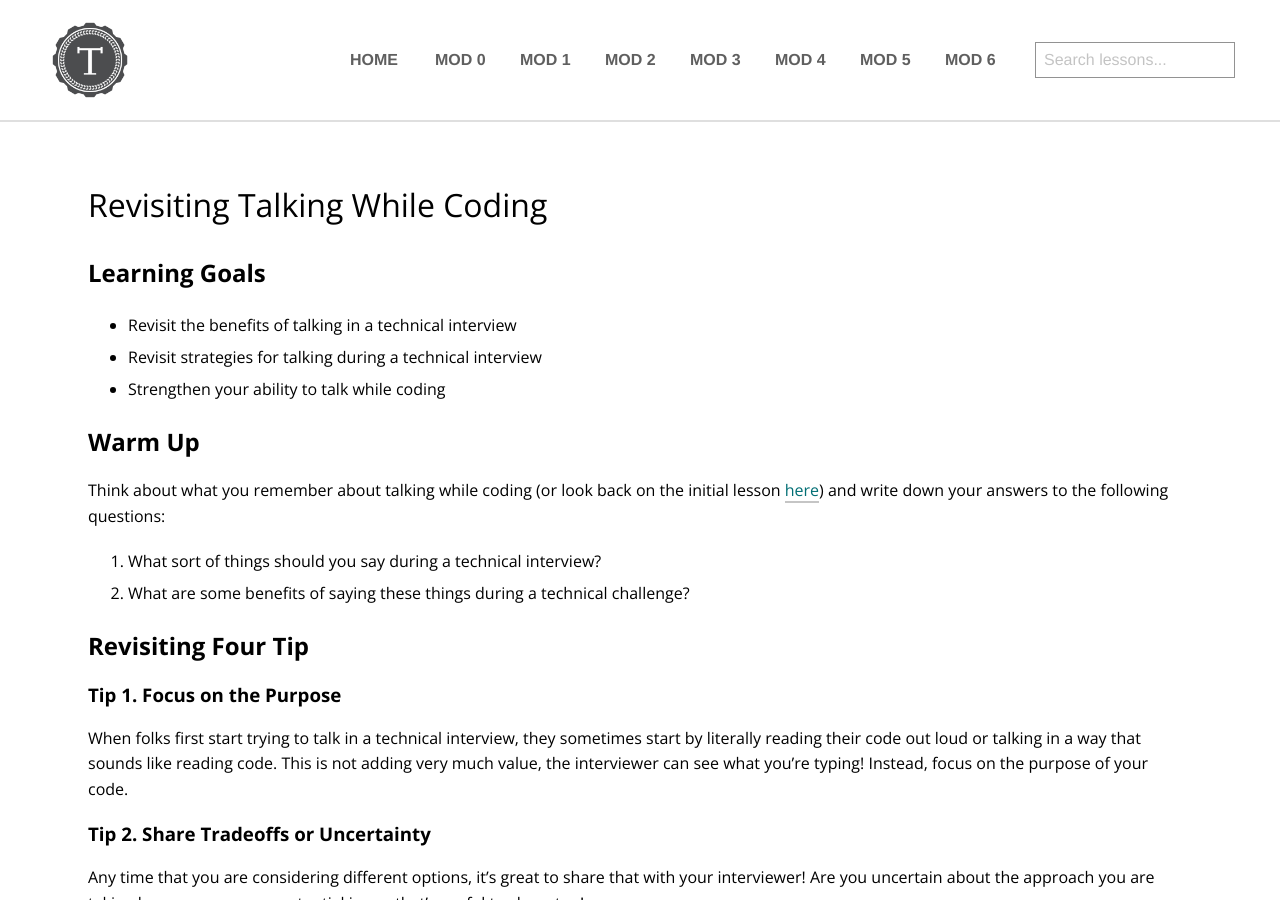
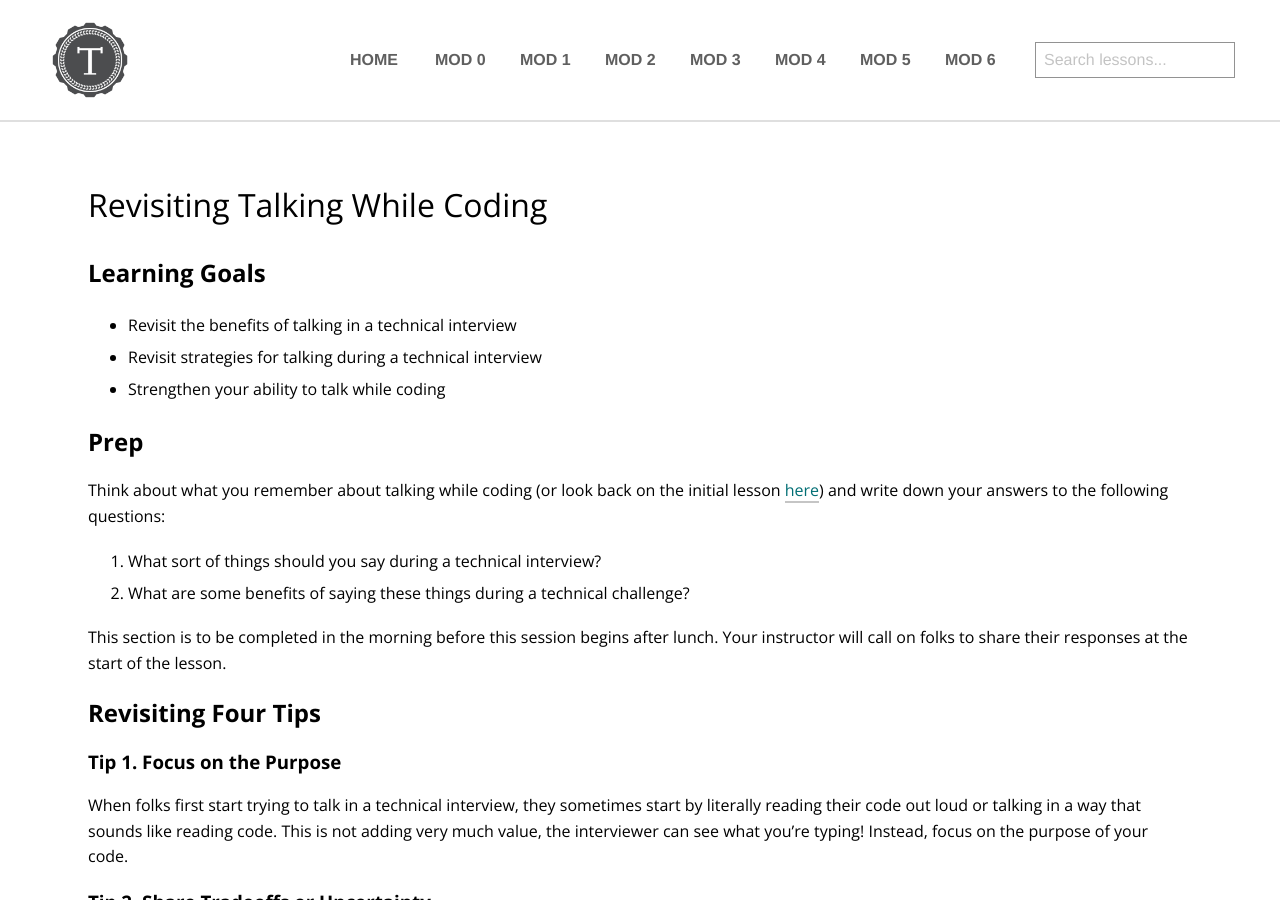
Before and after one commit to turingschool/launch-curriculum, a Jekyll site: the page built from module6/lessons/Week3/RevisitingTalkingWhileCoding.md, in a window 1280 px wide and 900 px high. Built offline with Jekyll 4.4.1, drawn with Linux system fonts in a browser that asks for light colours; nearby versions of some CDN libraries; comment, search, counter and statistics services are not loaded; some of the changed text lies outside the part shown.

Commit message:
Update Talking While Coding Revisited

```diff
--- a/module6/lessons/Week3/RevisitingTalkingWhileCoding.md
+++ b/module6/lessons/Week3/RevisitingTalkingWhileCoding.md
@@ -8,7 +8,7 @@ title: Revisiting Talking While Coding
 * Revisit strategies for talking during a technical interview
 * Strengthen your ability to talk while coding
 
-## Warm Up
+## Prep
 
 Think about what you remember about talking while coding (or look back on the initial lesson [here](https://launch.turing.edu/module5/lessons/Week1/TalkingWhileCoding)) and write down your answers to the following questions:
 
@@ -16,7 +16,9 @@ Think about what you remember about talking while coding (or look back on the in
 1. What sort of things should you say during a technical interview?
 1. What are some benefits of saying these things during a technical challenge?
 
-## Revisiting Four Tip
+This section is to be completed in the morning before this session begins after lunch. Your instructor will call on folks to share their responses at the start of the lesson.
+
+## Revisiting Four Tips
 
 ### Tip 1. Focus on the Purpose
 
```
Also changed, not shown: other parts of module6/lessons/Week3/RevisitingTalkingWhileCoding.md (+2 -2 lines).
